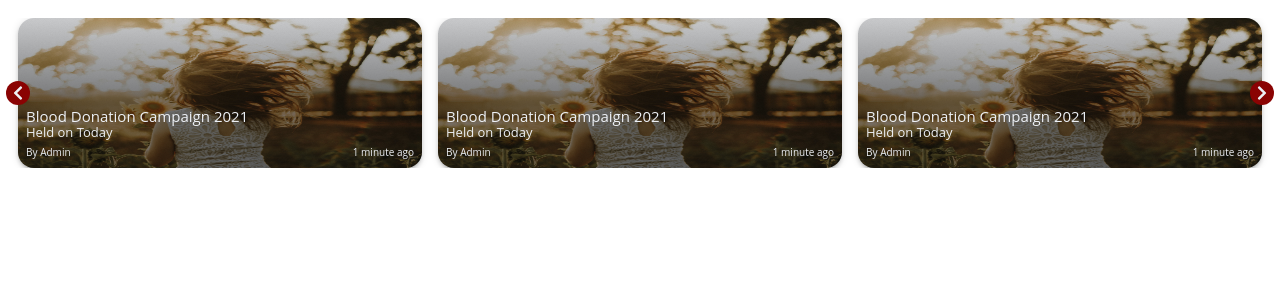
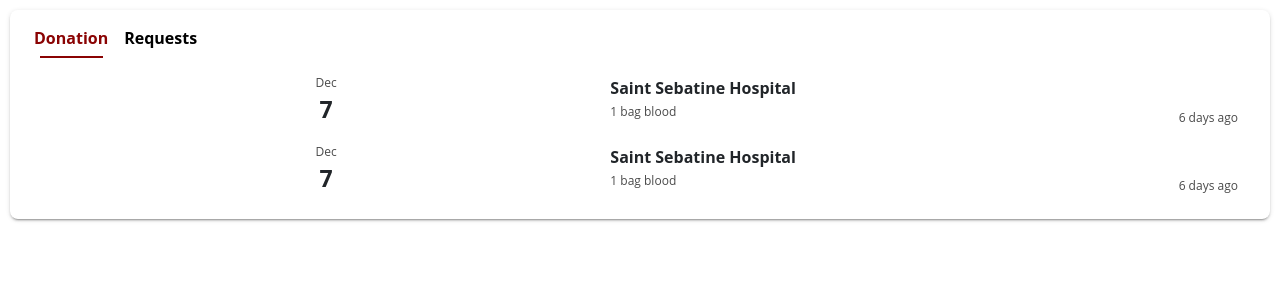
Before and after one commit to tuhinsaud4614/blood-donation, a React (Create React App) app: page / in a window 1280 px wide. Shown: the top 300 px of the page. Built offline with nearby package versions, Linux system fonts and the light colour scheme.

Commit message:
Create Profile History Component

```diff
--- a/src/App.js
+++ b/src/App.js
@@ -10,12 +10,14 @@ import CheckButton from "./shared/components/check-button/CheckButton";
 import UserInfo from "./shared/components/navigation/user-info/UserInfo";
 import Select from "./shared/components/select/Select";
 import Carousel from "./shared/components/carousel/Carousel";
+import ProfileHistory from "./pages/profile/components/profile-history/ProfileHistory";
 
 function App() {
   const [state, setstate] = useState("");
   return (
     <div style={{ padding: "10px" }}>
-      <Carousel
+      <ProfileHistory />
+      {/* <Carousel
         data={[
           {
             id: "1",
@@ -54,7 +56,7 @@ function App() {
             path: "#",
           },
         ]}
-      />
+      /> */}
       {/* <Badge
         shadow
         label="My Request"
--- a/src/index.js
+++ b/src/index.js
@@ -1,16 +1,19 @@
-import React from 'react';
-import ReactDOM from 'react-dom';
+import React from "react";
+import ReactDOM from "react-dom";
+import { BrowserRouter } from "react-router-dom";
 
-import 'bootstrap/dist/css/bootstrap.css';
-import './index.css';
-import App from './App';
-import reportWebVitals from './reportWebVitals';
+import "bootstrap/dist/css/bootstrap.css";
+import "./index.css";
+import App from "./App";
+import reportWebVitals from "./reportWebVitals";
 
 ReactDOM.render(
   <React.StrictMode>
-    <App />
+    <BrowserRouter>
+      <App />
+    </BrowserRouter>
   </React.StrictMode>,
-  document.getElementById('root')
+  document.getElementById("root")
 );
 
 // If you want to start measuring performance in your app, pass a function
--- /dev/null
+++ b/src/pages/profile/components/profile-history/ProfileHistory.js
@@ -0,0 +1,51 @@
+import PropTypes from "prop-types";
+import { NavLink } from "react-router-dom";
+
+import classes from "./ProfileHistory.module.css";
+import ProfileHistoryItem from "./ProfileHistoryItem";
+
+const ProfileHistory = () => {
+  const data = [
+    {
+      id: "1",
+      hospital: "Saint Sebatine Hospital",
+      bag: 1,
+      date: { day: 7, month: "Dec" },
+    },
+    {
+      id: "1",
+      hospital: "Saint Sebatine Hospital",
+      bag: 1,
+      date: { day: 7, month: "Dec" },
+    },
+  ];
+  return (
+    <section className={`${classes.History} bx-sh2`}>
+      <div className={`${classes.Header}`}>
+        <NavLink
+          to="#"
+          className={classes.HeaderNav}
+          activeClassName={`${classes.Active}`}
+        >
+          Donation
+        </NavLink>
+        <NavLink
+          to="#"
+          className={classes.HeaderNav}
+          //   activeClassName={`${classes.Active}`}
+        >
+          Requests
+        </NavLink>
+      </div>
+      {/* History table start */}
+      <div className={`${classes.HistoryTable}`}>
+        {data.map((item) => (
+          <ProfileHistoryItem key={item.id} info={item} />
+        ))}
+      </div>
+      {/* History table end */}
+    </section>
+  );
+};
+ProfileHistory.propTypes = {};
+export default ProfileHistory;
--- /dev/null
+++ b/src/pages/profile/components/profile-history/ProfileHistory.module.css
@@ -0,0 +1,94 @@
+.History {
+  width: 100%;
+  padding: var(--pd) calc(var(--pd) * 2);
+  border-radius: var(--border-radius);
+}
+
+.Header {
+  display: flex;
+  justify-content: flex-start;
+  align-items: center;
+}
+
+.HeaderNav {
+  position: relative;
+  text-decoration: none;
+  color: #000;
+  font-size: 1.6rem;
+  font-weight: bold;
+  padding: var(--pd);
+  transition: all 0.3s linear;
+  display: inline-block;
+}
+
+.HeaderNav::before {
+  content: "";
+  position: absolute;
+  bottom: 0;
+  left: 15%;
+  right: 15%;
+  background: var(--primary-color);
+  height: 2px;
+  visibility: hidden;
+}
+
+.HeaderNav:hover,
+.Active {
+  text-decoration: none;
+  color: var(--primary-color);
+}
+
+.HeaderNav:hover::before,
+.Active::before {
+  opacity: 1;
+  visibility: visible;
+}
+
+.HistoryTable {
+  padding: var(--pd);
+}
+
+.HistoryItem {
+  display: flex;
+  align-items: center;
+  justify-content: space-between;
+  padding: var(--pd);
+}
+
+.HistoryItemLeft,
+.HistoryItemMid {
+  flex: 1;
+  display: flex;
+  flex-direction: column;
+  align-items: center;
+}
+
+.HistoryItemMid {
+  align-items: flex-start;
+}
+
+.HistoryItemLeft > span:first-child {
+  font-size: 1.2rem;
+  color: var(--text-color);
+}
+
+.HistoryItemLeft > span:last-child {
+  font-size: 2.3rem;
+  font-weight: bolder;
+}
+
+.HistoryItemMid > span {
+  font-size: 1.2rem;
+  color: var(--text-color);
+}
+
+.HistoryItemMid > h3 {
+  font-size: 1.6rem;
+  font-weight: bolder;
+}
+
+.HistoryItemRight {
+  font-size: 1.2rem;
+  color: var(--text-color);
+  align-self: flex-end;
+}
--- /dev/null
+++ b/src/pages/profile/components/profile-history/ProfileHistoryItem.js
@@ -0,0 +1,39 @@
+import PropTypes from "prop-types";
+
+import classes from "./ProfileHistory.module.css";
+
+const ProfileHistoryItem = ({ info }) => {
+  return (
+    <div className={`${classes.HistoryItem}`}>
+      {/* History Item Left start */}
+      <div className={`${classes.HistoryItemLeft}`}>
+        <span>{info.date.month}</span>
+        <span>{info.date.day}</span>
+      </div>
+      {/* History Item Left End */}
+      {/* History Item Mid Start */}
+      <div className={`${classes.HistoryItemMid}`}>
+        <h3>{info.hospital}</h3>
+        <span>
+          {info.bag > 1 ? `${info.bag} bags blood` : `${info.bag} bag blood`}
+        </span>
+      </div>
+      {/* History Item Mid End */}
+      {/* History Item right Start */}
+      <span className={`${classes.HistoryItemRight}`}>6 days ago</span>
+      {/* History Item right End */}
+    </div>
+  );
+};
+ProfileHistoryItem.propTypes = {
+  info: PropTypes.exact({
+    id: PropTypes.string.isRequired,
+    hospital: PropTypes.string.isRequired,
+    bag: PropTypes.number.isRequired,
+    date: PropTypes.exact({
+      day: PropTypes.number.isRequired,
+      month: PropTypes.string.isRequired,
+    }).isRequired,
+  }).isRequired,
+};
+export default ProfileHistoryItem;
```
